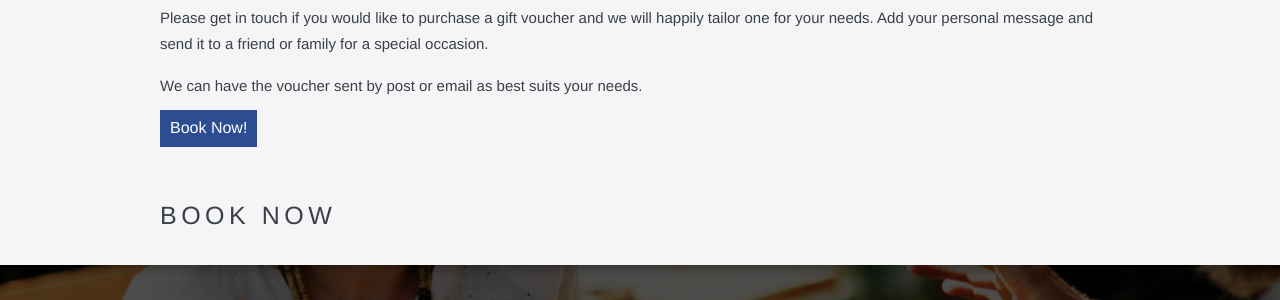
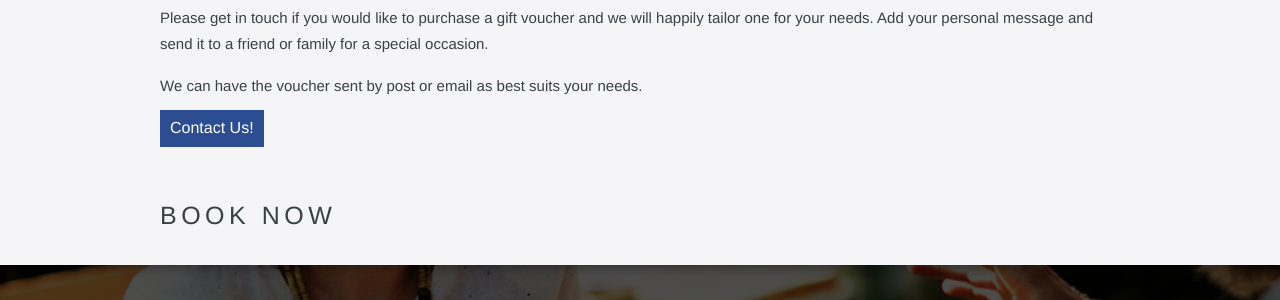
Before and after one commit to asabourin/axelcoaching, a Jekyll site: the page built from _services/gift-voucher.md, in a window 1280 px wide. Shown: the part 482-782 px from the top of the page. Built offline with Jekyll 4.4.1, drawn with Linux system fonts in a browser that asks for light colours; a script that is not in the unit is left out.

Commit message:
Update Services “gift-voucher”

```diff
--- a/_services/gift-voucher.md
+++ b/_services/gift-voucher.md
@@ -12,4 +12,4 @@ Please get in touch if you would like to purchase a gift voucher and we will hap
 
 We can have the voucher sent by post or email as best suits your needs.
 
-<a class="button" href="/bookings">Book Now!</a>
+<a class="button" href="/contact">Contact Us!</a>
```
